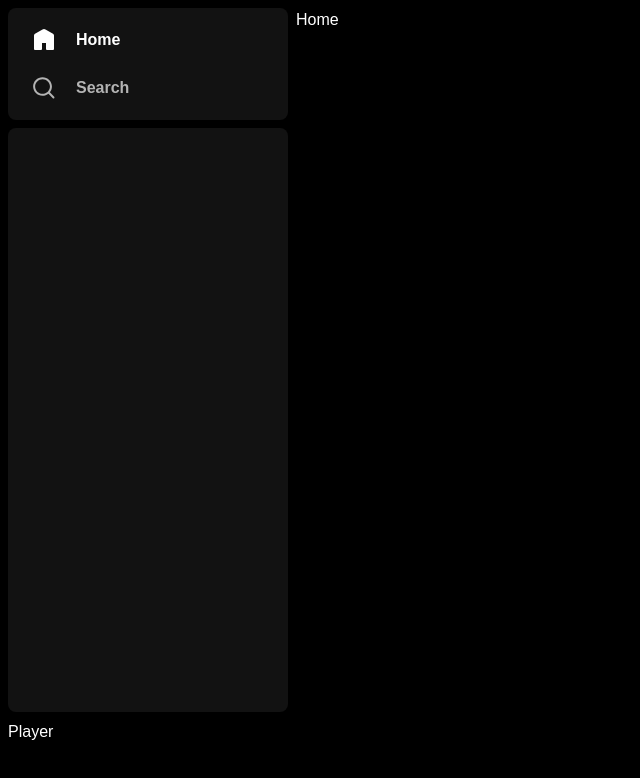
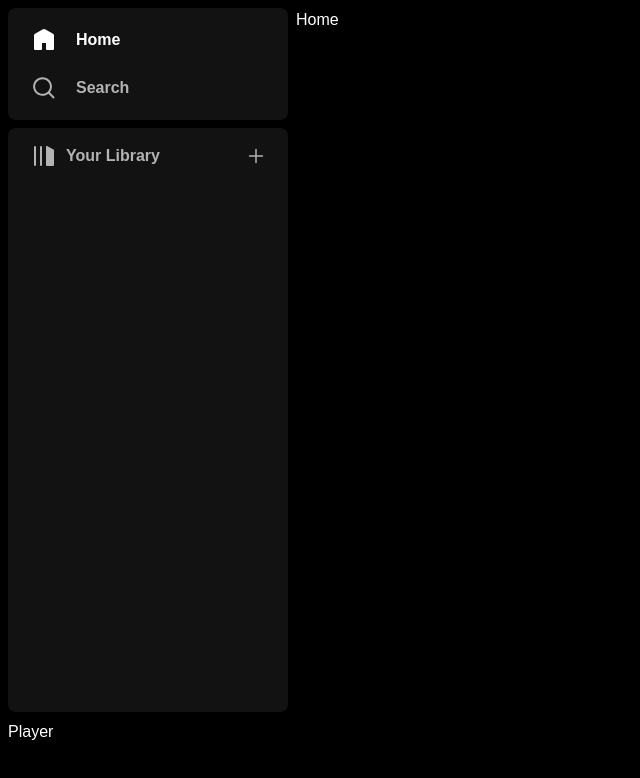
Before and after one commit to Sulkhans/Spotify, a Next.js app: page /home in a window 1280 px wide. Shown: the top 778 px of the page, without its empty margins (0-640 px from the left). Built offline with nearby package versions, Linux system fonts and the light colour scheme; a web font is replaced by a local one.

Commit message:
Fetch playlists

```diff
--- a/src/components/Sidebar.tsx
+++ b/src/components/Sidebar.tsx
@@ -1,14 +1,111 @@
 "use client";
+import { usePathname } from "next/navigation";
+import { useEffect, useState } from "react";
+import { getToken } from "@/utils/cookie";
+import { PlaylistType, UserType } from "@/utils/types";
 import Link from "next/link";
 import Home from "@/assets/home.svg";
 import Search from "@/assets/search.svg";
-import { usePathname } from "next/navigation";
+import Library from "@/assets/library.svg";
+import Plus from "@/assets/plus.svg";
 
-export default function Sidebar() {
+type SidebarProps = {
+  user: UserType | null;
+};
+
+type AlbumType = {
+  id: string;
+  name: string;
+  image: string;
+  artist: string;
+};
+
+export default function Sidebar({ user }: SidebarProps) {
+  const [playlists, setPlaylists] = useState<Array<PlaylistType>>([]);
+  const [albums, setAlbums] = useState<Array<AlbumType>>([]);
+  const [full, setFull] = useState(true);
   const path = usePathname();
+  const token = getToken();
+
+  // move token and make new playlist work
+
+  const fetchPlaylists = () => {
+    fetch("https://api.spotify.com/v1/me/playlists?limit=20", {
+      method: "GET",
+      headers: { Authorization: "Bearer " + token },
+    })
+      .then((res) => res.json())
+      .then(({ items }) => {
+        console.log(items);
+
+        let list: PlaylistType[] = [];
+        items.forEach((item: any) =>
+          list.push({
+            id: item.id,
+            name: item.name,
+            image: item.images[0].url,
+            owner: item.owner.display_name,
+          })
+        );
+        setPlaylists(list);
+      })
+      .catch((err) => console.error(err));
+  };
+
+  useEffect(() => {
+    if (token && playlists.length === 0) {
+      fetchPlaylists();
+    }
+    if (token && albums.length === 0) {
+      fetch("https://api.spotify.com/v1/me/albums?limit=20", {
+        method: "GET",
+        headers: { Authorization: "Bearer " + token },
+      })
+        .then((res) => res.json())
+        .then(({ items }) => {
+          let list: AlbumType[] = [];
+          items.forEach((item: any) =>
+            list.push({
+              id: item.album.id,
+              name: item.album.name,
+              image: item.album.images[2].url,
+              artist: item.album.artists[0].name,
+            })
+          );
+          setAlbums(list);
+        })
+        .catch((err) => console.error(err));
+    }
+  }, [token]);
+
+  const createNewPlaylist = () => {
+    const body = {
+      name: "New Playlist",
+      description: "New playlist description",
+      public: true,
+    };
+    fetch(`https://api.spotify.com/v1/users/${user?.id}/playlists`, {
+      method: "POST",
+      headers: {
+        Authorization: "Bearer " + token,
+        "Content-Type": "application/json",
+      },
+      body: JSON.stringify(body),
+    })
+      .then((res) => res.json())
+      .then((json) => {
+        fetchPlaylists();
+        console.log("Success:", json);
+      })
+      .catch((error) => console.error("Error:", error));
+  };
+
   return (
-    <aside className="flex flex-col gap-2 min-w-[280px]">
-      <nav className="flex flex-col justify-around px-3 py-2 min-h-28 bg-spotify-base rounded-lg text-spotify-subtle font-bold">
+    <aside
+      className={`flex flex-col gap-2
+      ${full ? "min-w-[280px]" : "min-w-[72px]"}`}
+    >
+      <nav className="flex flex-col justify-around px-3 py-2 h-28 bg-spotify-base rounded-lg text-spotify-subtle font-bold">
         <Link
           href="/home"
           className={`flex gap-5 px-3 py-1 group hover:text-white transition-all duration-500
@@ -18,7 +115,7 @@ export default function Sidebar() {
             className={`w-6 h-6 group-hover:fill-white transition-all duration-500
             ${path === "/home" ? "fill-white" : "fill-spotify-subtle"}`}
           />
-          Home
+          {full && <span>Home</span>}
         </Link>
         <Link
           href="/search"
@@ -29,12 +126,73 @@ export default function Sidebar() {
             className={`w-6 h-6 group-hover:fill-white transition-all duration-500
             ${path === "/search" ? "fill-white" : "fill-spotify-subtle"}`}
           />
-          Search
+          {full && <span>Search</span>}
         </Link>
       </nav>
-      <div className="flex flex-col h-full bg-spotify-base rounded-lg">
-        <div></div>
-        <div></div>
+      <div className="flex flex-col h-[calc(100%-120px)] bg-spotify-base rounded-lg">
+        <div className="flex items-center justify-between gap-2 min-h-14 px-4 py-2">
+          <button
+            onClick={() => setFull(!full)}
+            className="flex gap-2.5 px-2 py-1 font-bold text-spotify-subtle hover:text-white group transition-all duration-500"
+          >
+            <Library className="w-6 h-6 fill-spotify-subtle group-hover:fill-white transition-all duration-500" />
+            {full && <span>Your Library</span>}
+          </button>
+          {full && (
+            <button
+              onClick={createNewPlaylist}
+              className="p-2 rounded-full hover:bg-spotify-highlight group"
+            >
+              <Plus className="w-4 h-4 fill-spotify-subtle group-hover:fill-white" />
+            </button>
+          )}
+        </div>
+        <div
+          className={`overflow-y-auto hide-scrollbar ${full ? "p-2" : "p-1"}`}
+        >
+          {playlists || albums ? (
+            <>
+              {playlists.map((list) => (
+                <Link
+                  key={list.id}
+                  href={"/playlist/" + list.id}
+                  className={`flex gap-3 p-2 rounded hover:bg-spotify-highlight active:bg-black
+                  ${path === "/playlist/" + list.id && "bg-spotify-dark"}`}
+                >
+                  <img src={list.image} className="rounded w-12 h-12" />
+                  {full && (
+                    <div className="flex flex-col justify-center gap-0.5">
+                      <p className="text-[15px]">{list.name}</p>
+                      <p className="text-xs text-spotify-gray font-semibold">
+                        Playlist • {list.owner}
+                      </p>
+                    </div>
+                  )}
+                </Link>
+              ))}
+              {albums.map((album) => (
+                <Link
+                  key={album.id}
+                  href={"/album/" + album.id}
+                  className={`flex gap-3 p-2 rounded hover:bg-spotify-highlight active:bg-black
+                    ${path === "/album/" + album.id && "bg-spotify-dark"}`}
+                >
+                  <img src={album.image} className="rounded w-12 h-12" />
+                  {full && (
+                    <div className="flex flex-col justify-center gap-0.5">
+                      <p className="text-[15px]">{album.name}</p>
+                      <p className="text-xs text-spotify-gray font-semibold">
+                        Album • {album.artist}
+                      </p>
+                    </div>
+                  )}
+                </Link>
+              ))}
+            </>
+          ) : (
+            <div></div>
+          )}
+        </div>
       </div>
     </aside>
   );
```
